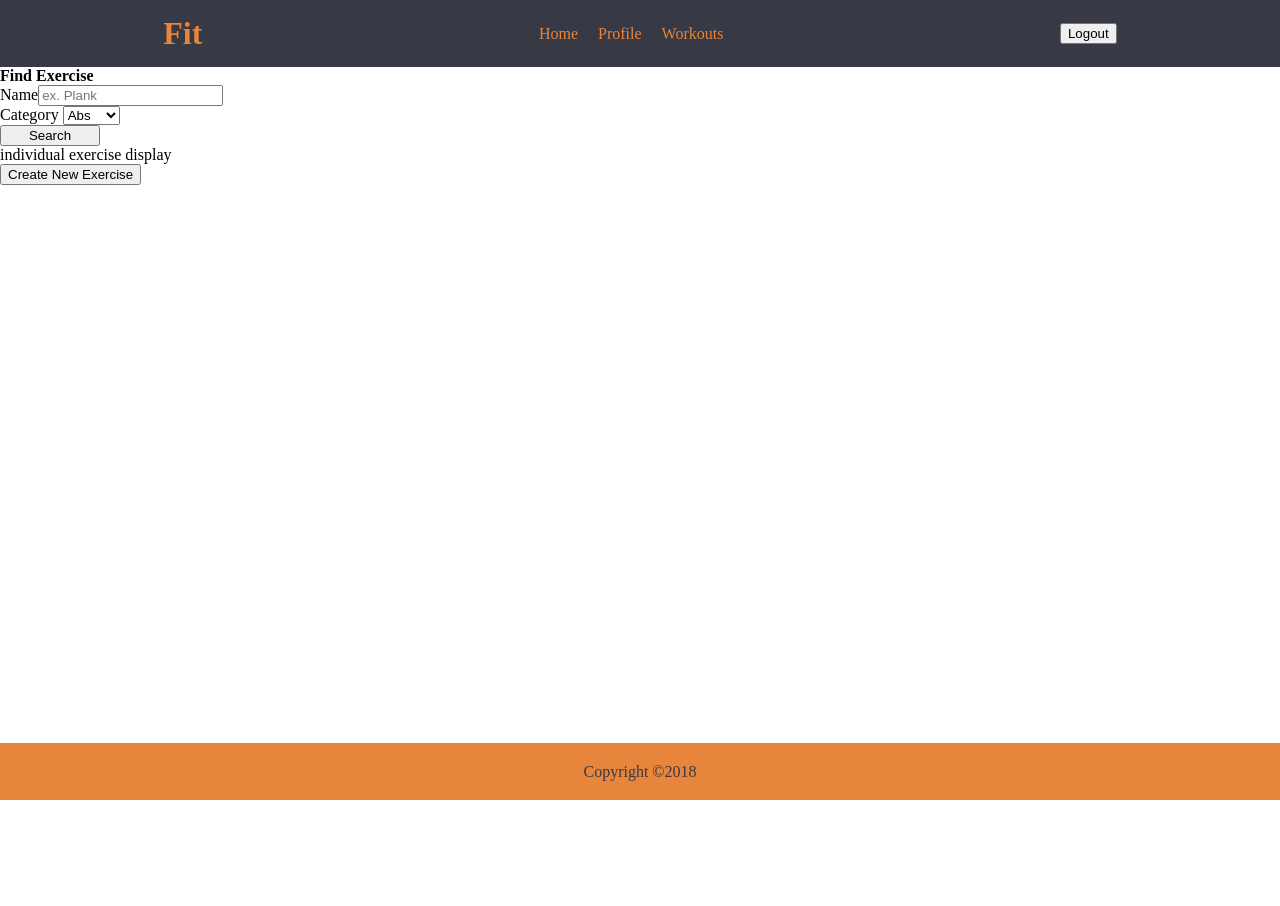
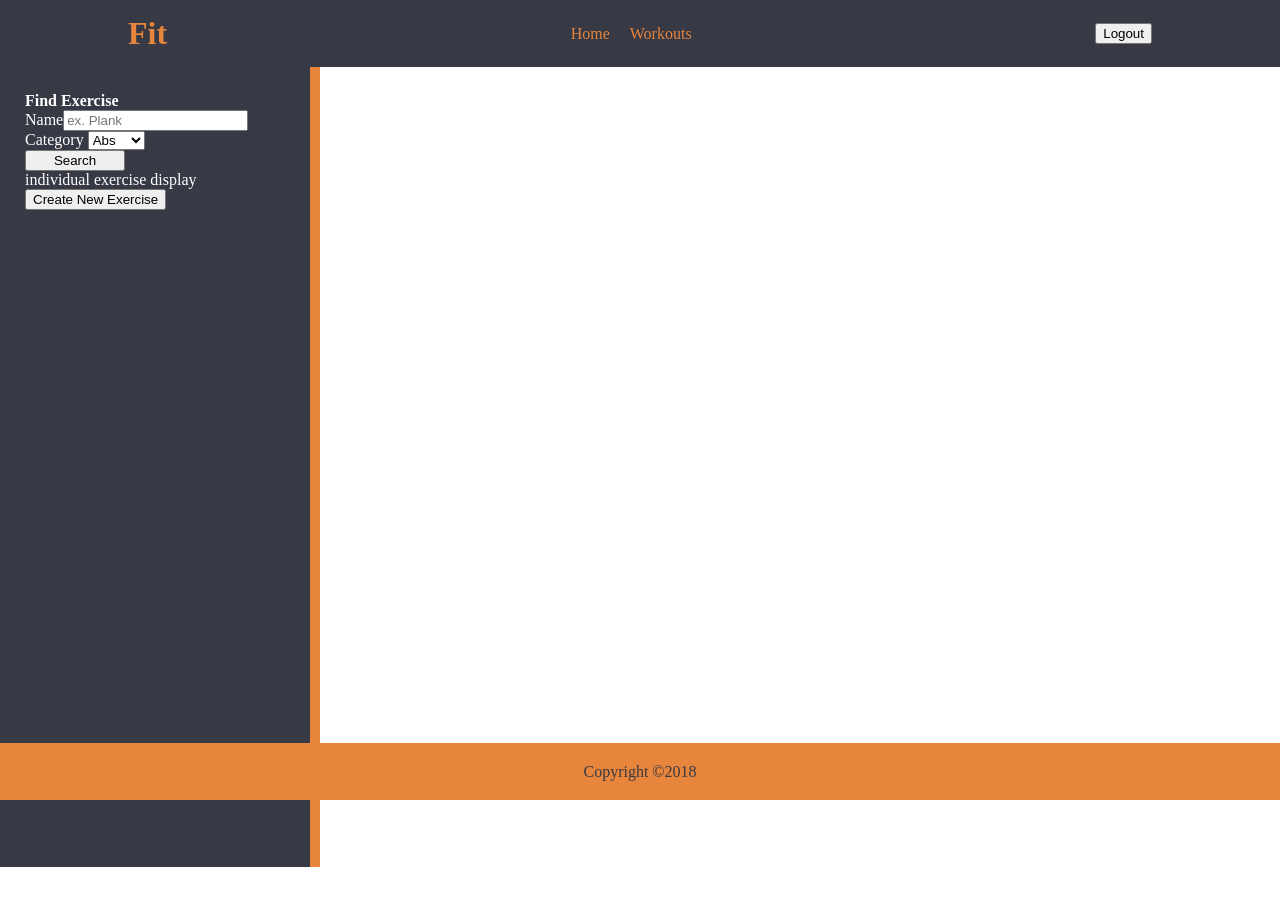
Before and after one commit to celesterobinson/fit, a React app in the folder client/: page / in a window 1280 px wide. Shown: the top 906 px of the page. Before the commit the page ends 800 px from the top, so only its background shows below. Built offline with nearby package versions, Linux system fonts and the light colour scheme.

Commit message:
display working

```diff
--- a/client/src/App/Navbar/index.js
+++ b/client/src/App/Navbar/index.js
@@ -10,7 +10,6 @@ function Navbar(props) {
             </div>
             <div className="links">
                 <Link to="/">Home</Link>
-                <Link to="/profile">Profile</Link>
                 <Link to="/workouts">Workouts</Link>
             </div>
             <button>Logout</button>
--- a/client/src/App/Search/index.js
+++ b/client/src/App/Search/index.js
@@ -4,7 +4,7 @@ import React, { Component } from 'react';
 import SearchForm from "../shared/SearchForm";
 import NewExerciseForm from "../shared/NewExerciseForm";
 import ExerciseList from "./ExerciseList/index";
-import "../styles/Modals.css";
+import "../styles/Search.css";
 
 class Search extends Component {
     constructor(props) {
@@ -51,10 +51,15 @@ class Search extends Component {
             )
         } else {
             return (
-                <div>
-                    <SearchForm />
-                    <ExerciseList />
-                    <button onClick={this.showCreateForm}>Create New Exercise</button>
+                <div className="search">
+                    <div className="sidebar">
+                        <SearchForm />
+                        <ExerciseList />
+                        <button onClick={this.showCreateForm}>Create New Exercise</button>
+                    </div>
+                    <div className="new-workout">
+
+                    </div>
                 </div>
             )
         }
--- a/client/src/App/index.js
+++ b/client/src/App/index.js
@@ -3,7 +3,6 @@ import { Switch, Route } from "react-router-dom";
 import Navbar from "./Navbar";
 import Footer from "./Footer";
 import Home from "./pages/Home";
-import Profile from "./pages/Profile";
 import Workouts from "./pages/Workouts";
 
 import "./styles/App.css";
@@ -14,7 +13,6 @@ function App(Props) {
             <Navbar />
             <Switch>
                 <Route exact path="/" component={Home} />
-                <Route path="/profile" component={Profile} />
                 <Route path="/workouts" component={Workouts} />
             </Switch>
             <Footer />
--- a/client/src/App/pages/Profile.js
+++ /dev/null
@@ -1,11 +0,0 @@
-import React from 'react'
-
-function Profile() {
-    return (
-        <div>
-            Profile
-        </div>
-    )
-}
-
-export default Profile
--- a/client/src/App/redux/exercises.js
+++ b/client/src/App/redux/exercises.js
@@ -66,6 +66,7 @@ const exerciseReducer = (prevState = { loading: true, data: [] }, action) => {
         case "GET_EXERCISE":
             return {
                 ...prevState,
+                data: action.data,
                 loading: true
             }
         case "ADD_EXERCISE":
--- a/client/src/App/shared/SearchForm.js
+++ b/client/src/App/shared/SearchForm.js
@@ -35,7 +35,7 @@ export default class SearchForm extends Component {
     render() {
         let { name, category } = this.state.inputs;
         return (
-            <div>
+            <div className="search-form">
                 <h4>Find Exercise</h4>
                 <form onSubmit={this.handleSubmit}>
                     <div className="name-search">
--- a/client/src/App/styles/Navbar.css
+++ b/client/src/App/styles/Navbar.css
@@ -1,6 +1,7 @@
 .nav {
     display: flex;
-    justify-content: space-around;
+    justify-content: space-between;
+    padding: 0 10%;
     align-items: center;
     background-color: #373944;
     color: #e7853c;
--- a/client/src/App/styles/Modals.css
+++ b/client/src/App/styles/Search.css
@@ -16,3 +16,22 @@
     margin: '0 auto';
     padding: 30;
 }
+
+.search {
+    display: grid;
+    grid-template-columns: 1fr 3fr;
+    grid-template-rows: 1fr 1fr 1fr;
+
+}
+
+.sidebar {
+    background-color: #373944;
+    border-right: 10px solid #E7853C;
+    color: white;
+    height: 100vh;
+    padding: 25px;
+}
+
+.search-form {
+    grid-area: s
+}
```
